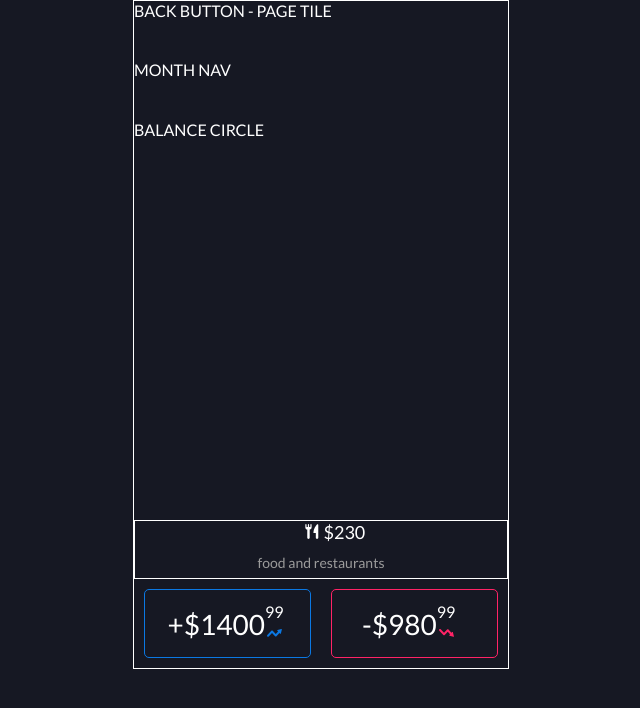
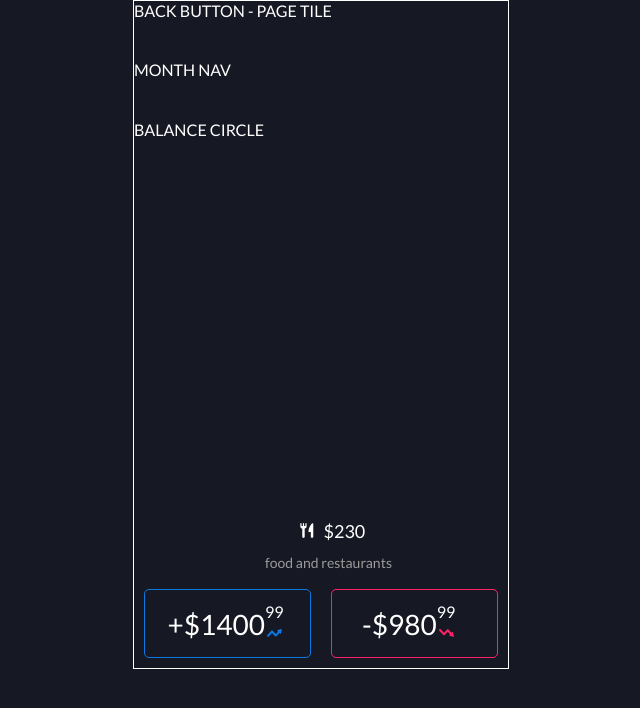
Before and after one commit to abbasnake/scandi, a Vue app in the folder client/: page /#/statistics in a window 1280 px wide. Shown: the top 708 px of the page, without its empty margins (319-959 px from the left). Built offline with nearby package versions, Linux system fonts and the light colour scheme.

Commit message:
more small layout stuff

```diff
--- a/client/src/components/StatisticsPriceBox.vue
+++ b/client/src/components/StatisticsPriceBox.vue
@@ -21,7 +21,6 @@ export default {
 
 <style lang="scss" scoped>
 .box {
-  border: 1px solid white;
   display: grid;
   grid-gap: 5px;
   grid-template-columns: 1fr 1fr;
@@ -32,6 +31,7 @@ export default {
     display: grid;
     grid-area: icon;
     justify-items: end;
+    padding-right: 5px;
   }
   &__price {
     grid-area: price;
@@ -43,6 +43,7 @@ export default {
     font-size: 14px;
     grid-area: text;
     text-align: center;
+    padding-left: 15px;
   }
 }
 </style>
```
